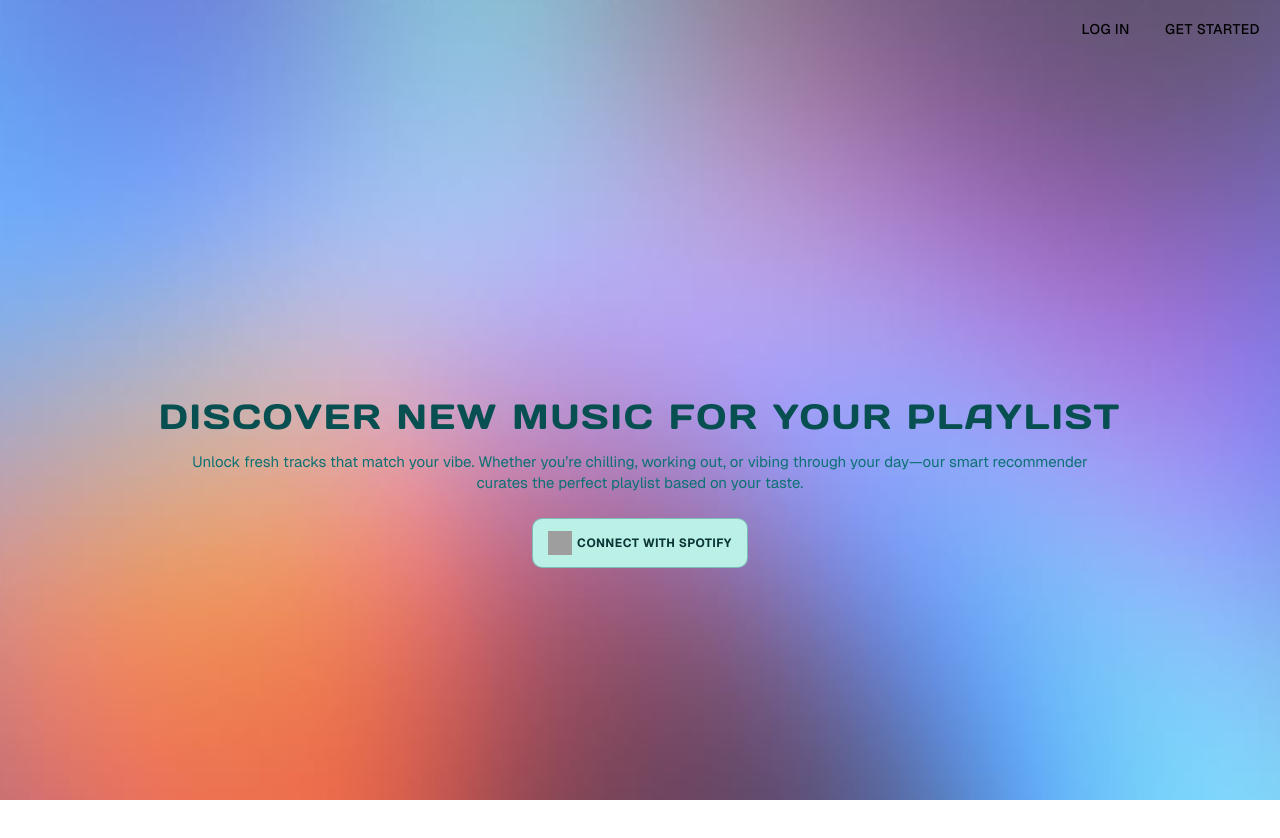
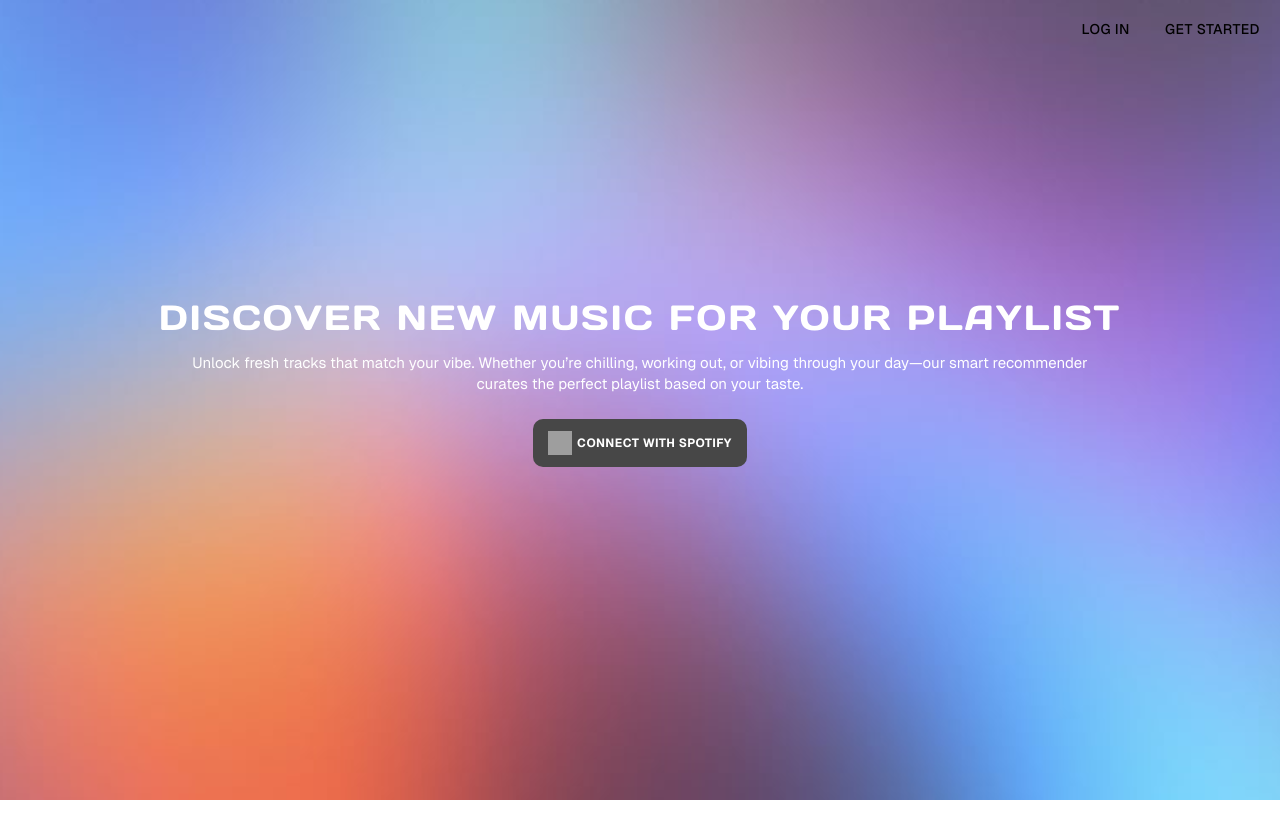
Before and after one commit to triniti-n/music-recommender, a React (Create React App) app: page / in a window 1280 px wide. Built offline with nearby package versions, Linux system fonts and the light colour scheme; grey boxes are pictures that could not be loaded.

Commit message:
Update Hero.css

```diff
--- a/src/components/Hero.css
+++ b/src/components/Hero.css
@@ -3,8 +3,8 @@
   flex-direction: column;
   align-items: center;
   justify-content: center;
-  height: 120vh;
-  min-height: 80vh;
+  height: 50vh;
+  min-height: 95vh;
   text-align: center;
   width: 100%;
 }
@@ -22,7 +22,7 @@
   font-style: bold;
   font-size: 35px;
   font-weight: bold;
-  color: #074F50;
+  color: white;
   margin: 0 66px;
   text-align: center;
   letter-spacing: 2px;
@@ -34,7 +34,7 @@
   font-size: 15px;
   font-weight: 400;
   padding: 10px;
-  color: #0B7173;
+  color: white;
   text-align: center;
   line-height: 1.4;
   max-width: 940px;
@@ -50,10 +50,9 @@
 .spotify-button {
   display: flex;
   align-items: center;
-  background-color: #BAF0E6;
+  background-color: #474747;
   padding: 12px 15px;
   border-radius: 10px;
-  border: 1px solid #3E898980;
 }
 
 .spotify-icon {
@@ -64,7 +63,7 @@
 
 .spotify-text {
   font-family: 'Geist', sans-serif;
-  color: #0C3636;
+  color: white;
   font-size: 12px;
   font-weight: 700;
   text-transform: uppercase;
```
